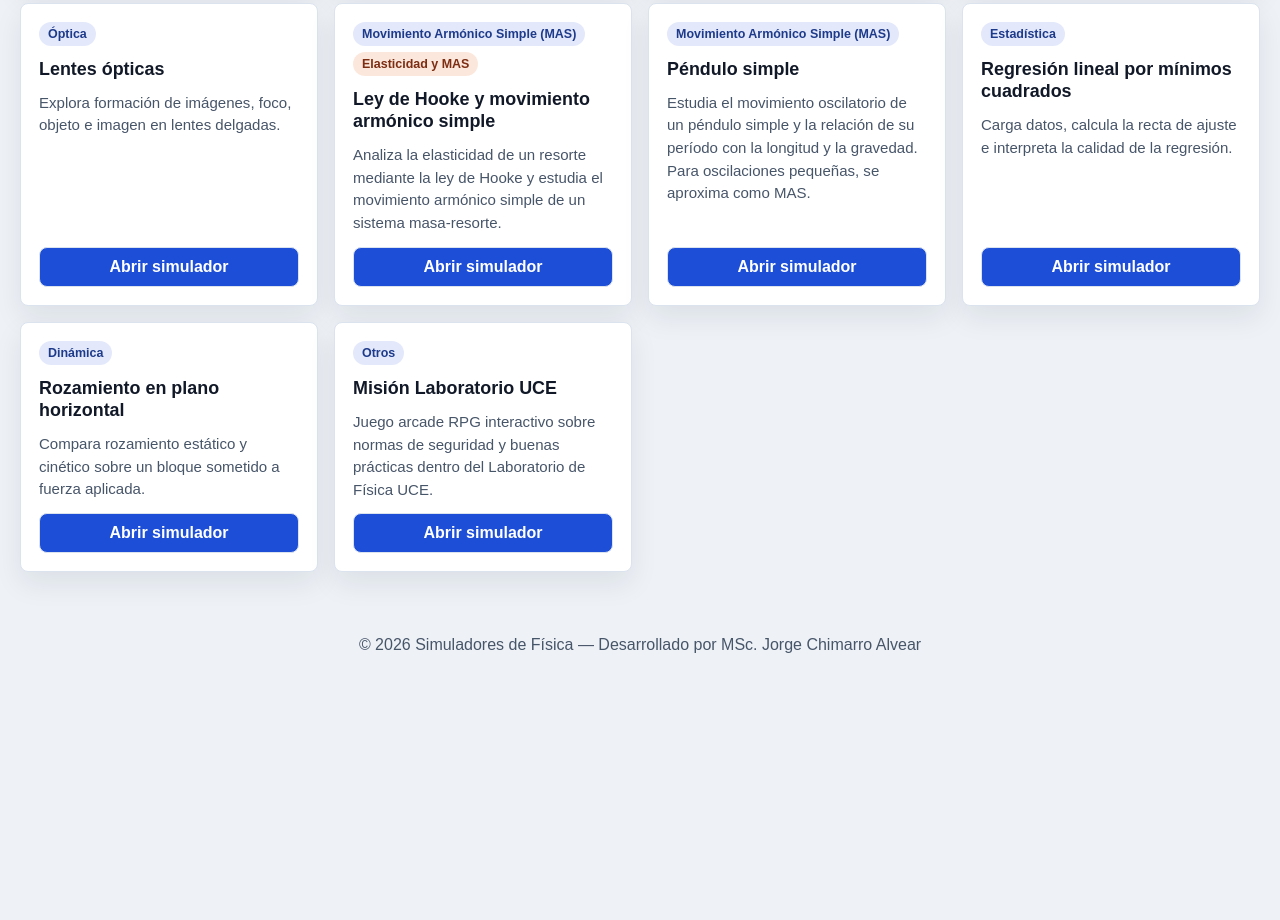
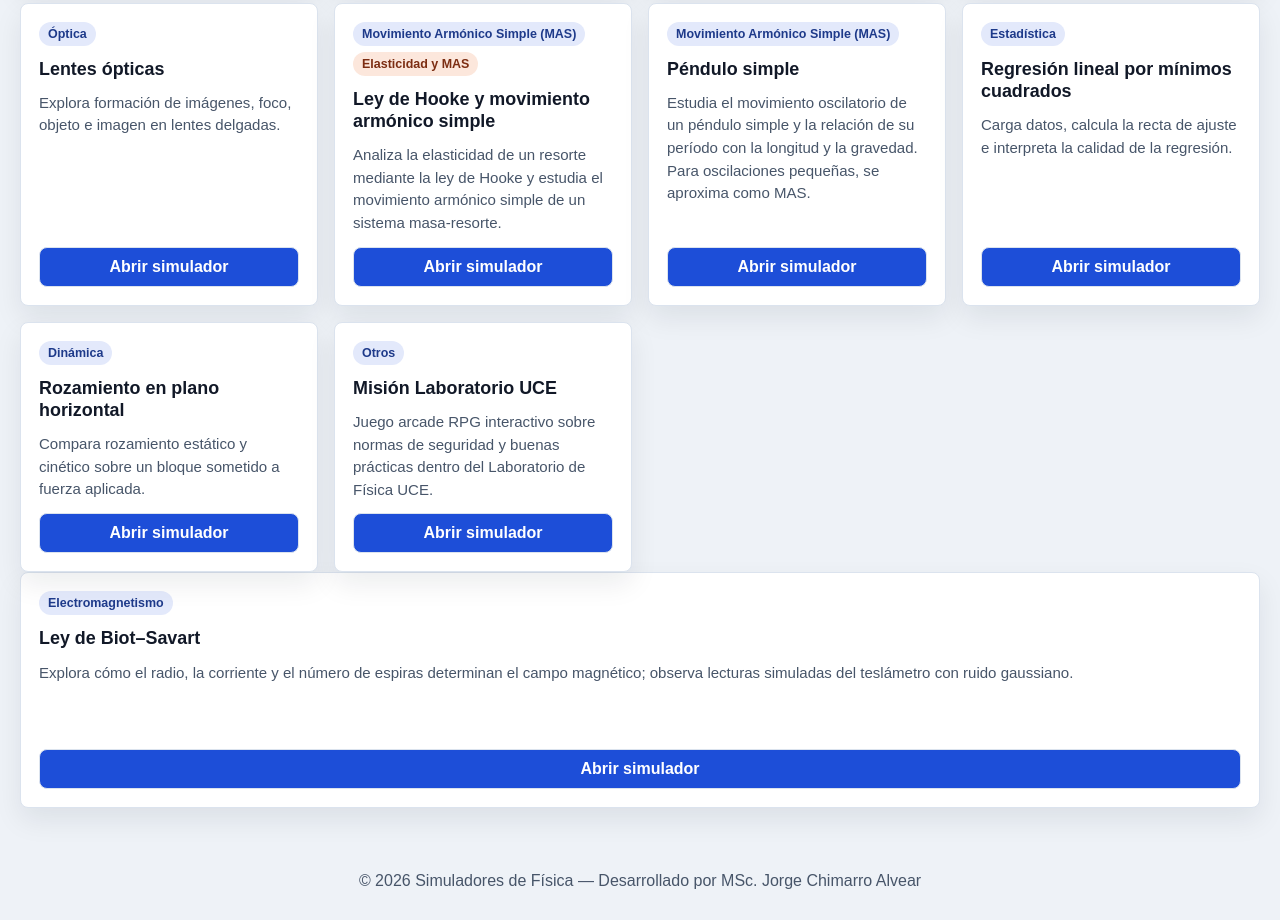
Before and after one commit to jorchimalve/Simuladores-de-Fisica, a plain HTML site: page index.html in a window 1280 px wide. Shown: the part 942-1862 px from the top of the page. Before the commit the page ends 1626 px from the top, so only its background shows below. Drawn offline with Linux system fonts and the light colour scheme.

Commit message:
List Biot–Savart simulator in portal

```diff
--- a/index.html
+++ b/index.html
@@ -38,6 +38,7 @@
           <button class="filter-button" type="button" data-filter="Elasticidad">Elasticidad</button>
           <button class="filter-button" type="button" data-filter="Fluidos">Fluidos</button>
           <button class="filter-button" type="button" data-filter="Óptica">Óptica</button>
+          <button class="filter-button" type="button" data-filter="Electromagnetismo">Electromagnetismo</button>
           <button class="filter-button" type="button" data-filter="Estadística">Estadística</button>
           <button class="filter-button" type="button" data-filter="Vectores">Vectores</button>
           <button class="filter-button" type="button" data-filter="Otros">Otros</button>
@@ -45,7 +46,7 @@
       </section>
 
       <section class="summary-strip" aria-label="Resumen del proyecto">
-        <span><strong>14</strong> simuladores disponibles</span>
+        <span><strong>15</strong> simuladores disponibles</span>
         <span>Sitio estático compatible con GitHub Pages</span>
         <a href="./plantilla-base/">Ver plantilla base</a>
       </section>
@@ -155,6 +156,13 @@
         </article>
       </section>
 
+        <article class="simulator-card" data-category="Electromagnetismo" data-title="Ley de Biot–Savart" data-search="campo magnético espira circular corriente teslámetro amperaje ruido gaussiano">
+          <span class="tag">Electromagnetismo</span>
+          <h2>Ley de Biot–Savart</h2>
+          <p>Explora cómo el radio, la corriente y el número de espiras determinan el campo magnético; observa lecturas simuladas del teslámetro con ruido gaussiano.</p>
+          <a class="open-link" href="./simuladores/simulador_ley_de_biot_savart/index.html">Abrir simulador</a>
+        </article>
+
       <p class="empty-state" id="emptyState" hidden>No se encontraron simuladores con ese criterio.</p>
     </main>
 
```
